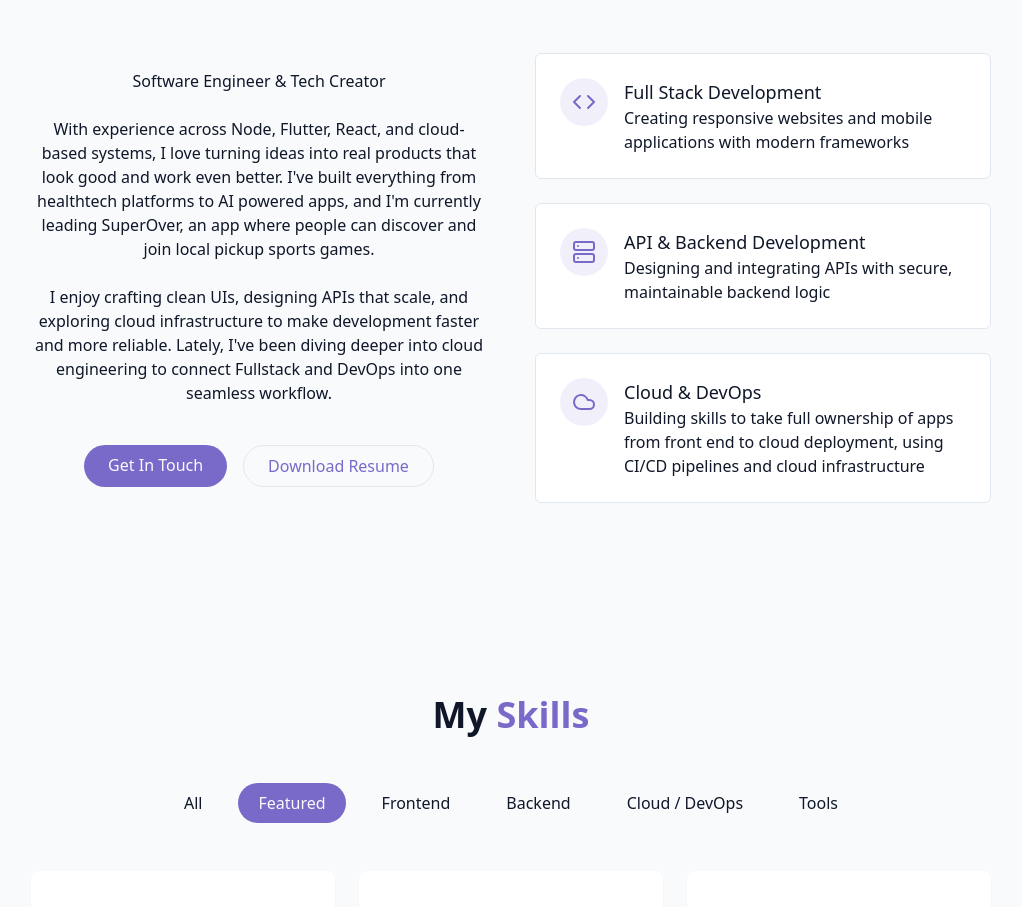
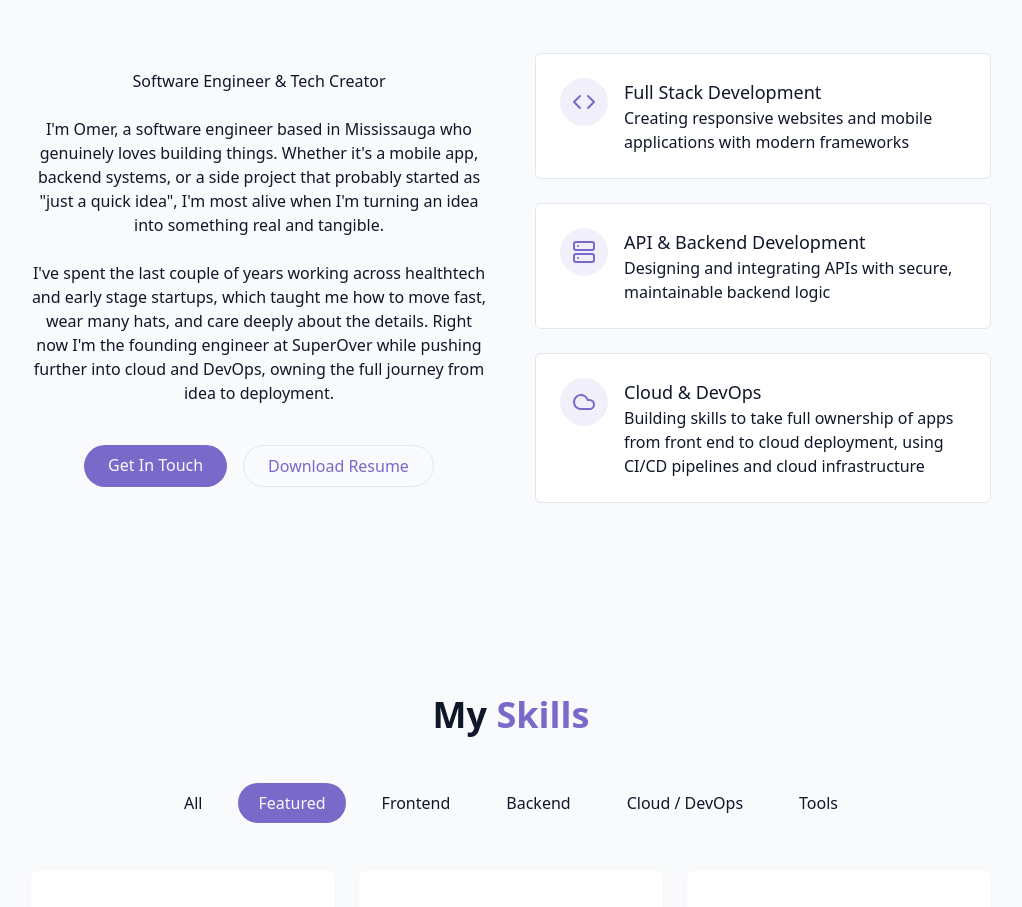
Before and after one commit to elammaryo/cosmic-portfolio, a React (Vite) app: page / in a window 1280 px wide. Shown: the part 931-1838 px from the top of the page, without its empty margins (129-1151 px from the left). Built offline with nearby package versions, Linux system fonts and the light colour scheme.

Commit message:
update about section

```diff
--- a/src/components/AboutSection.tsx
+++ b/src/components/AboutSection.tsx
@@ -12,19 +12,19 @@ export const AboutSection = () => {
             <h3>Software Engineer & Tech Creator</h3>
 
             <p className="text-muted-foreground">
-              With experience across Node, Flutter, React, and cloud-based
-              systems, I love turning ideas into real products that look good
-              and work even better. I've built everything from healthtech
-              platforms to AI powered apps, and I'm currently leading SuperOver,
-              an app where people can discover and join local pickup sports
-              games.
+              I'm Omer, a software engineer based in Mississauga who genuinely
+              loves building things. Whether it's a mobile app, backend systems,
+              or a side project that probably started as "just a quick idea",
+              I'm most alive when I'm turning an idea into something real and
+              tangible.
             </p>
 
             <p className="text-muted-foreground">
-              I enjoy crafting clean UIs, designing APIs that scale, and
-              exploring cloud infrastructure to make development faster and more
-              reliable. Lately, I've been diving deeper into cloud engineering
-              to connect Fullstack and DevOps into one seamless workflow.
+              I've spent the last couple of years working across healthtech and
+              early stage startups, which taught me how to move fast, wear many
+              hats, and care deeply about the details. Right now I'm the
+              founding engineer at SuperOver while pushing further into cloud
+              and DevOps, owning the full journey from idea to deployment.
             </p>
 
             <div className="flex flex-col sm:flex-row gap-4 pt-4 justify-center">
```
